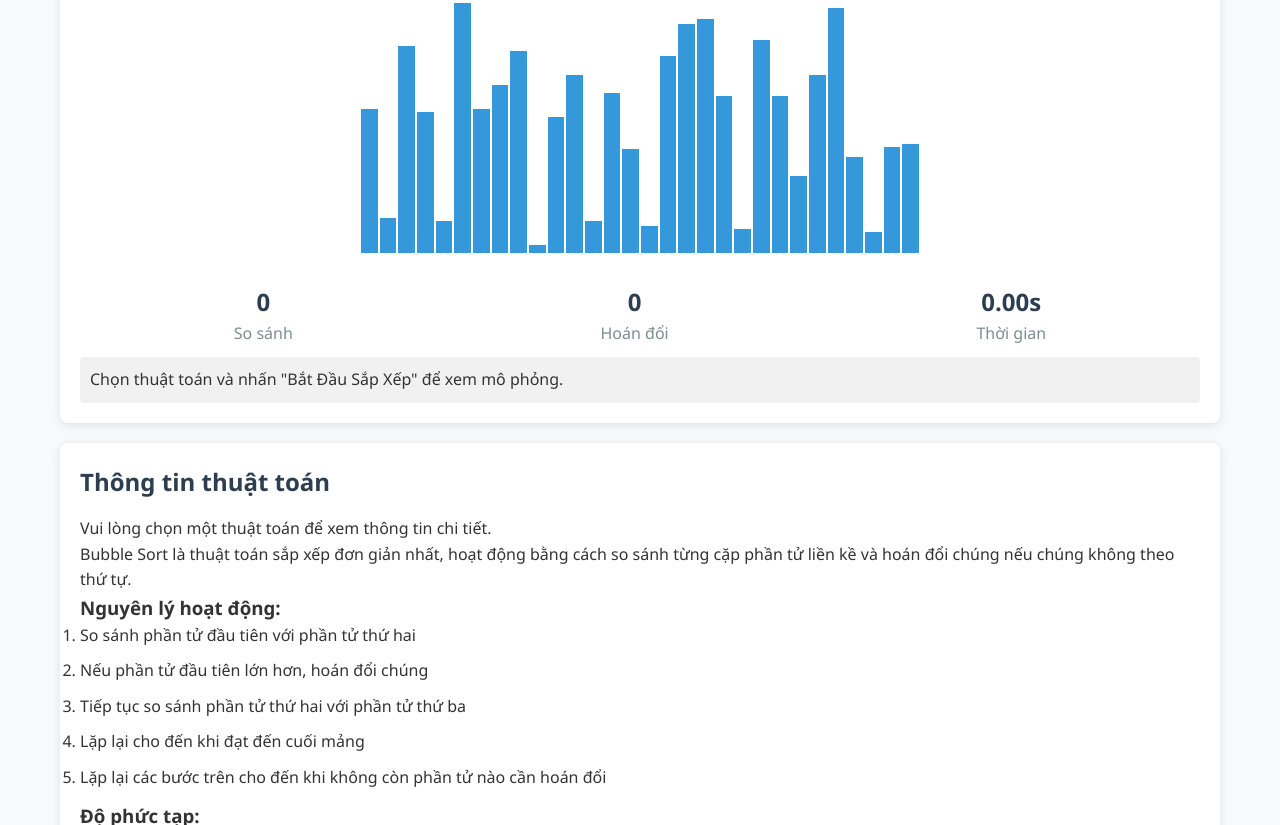
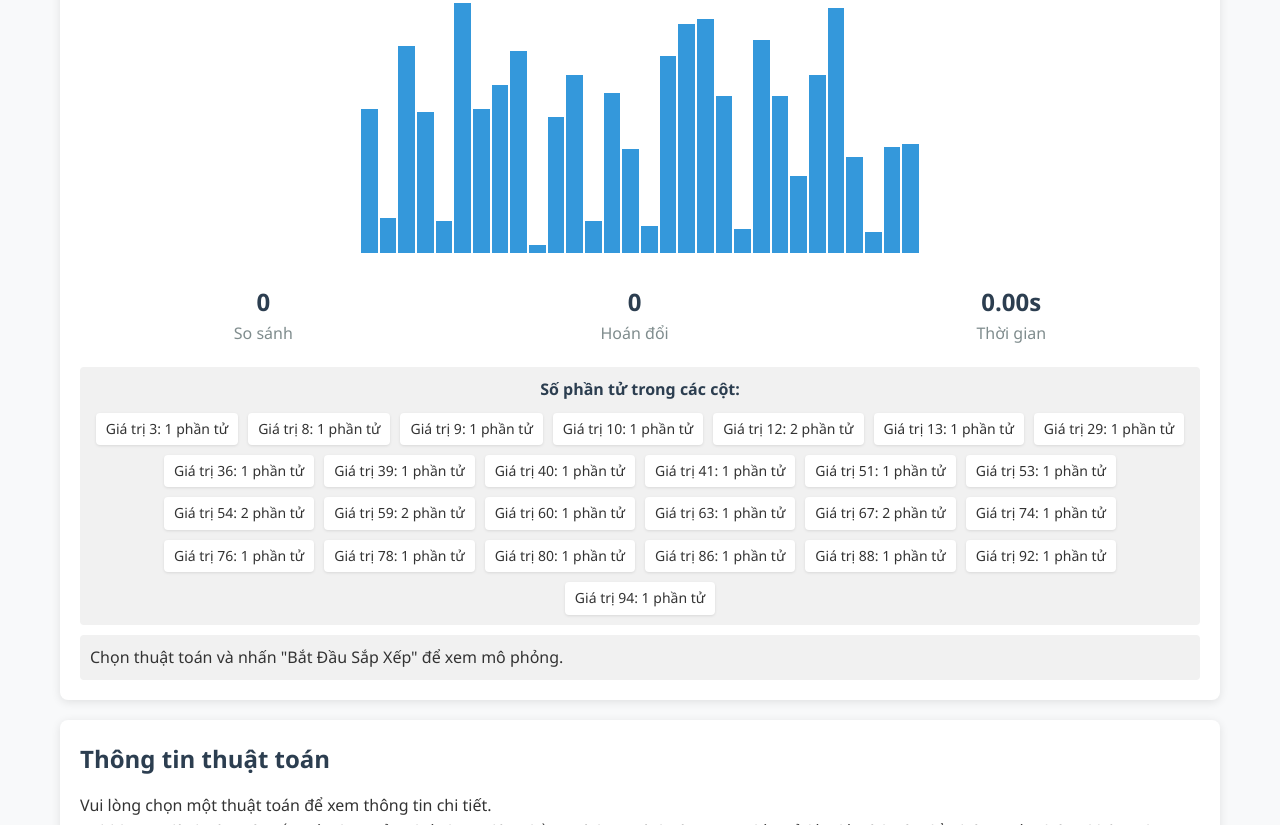
Before and after one commit to PhmHuy1710/ThuatToanSapXep, a plain HTML site: page index.html in a window 1280 px wide. Shown: the part 475-1300 px from the top of the page. Drawn offline with Linux system fonts and the light colour scheme.

Commit message:
Add files via upload

```diff
--- a/css/style.css
+++ b/css/style.css
@@ -142,6 +142,35 @@ input[type="range"] {
     color: #7f8c8d;
 }
 
+.element-counts-container {
+    margin-top: 20px;
+    padding: 10px;
+    background-color: #f1f1f1;
+    border-radius: 4px;
+}
+
+.element-count-title {
+    text-align: center;
+    font-weight: bold;
+    margin-bottom: 10px;
+    color: #2c3e50;
+}
+
+.element-counts {
+    display: flex;
+    flex-wrap: wrap;
+    justify-content: center;
+    gap: 10px;
+}
+
+.count-item {
+    background-color: #fff;
+    padding: 5px 10px;
+    border-radius: 4px;
+    box-shadow: 0 1px 3px rgba(0, 0, 0, 0.1);
+    font-size: 14px;
+}
+
 .algorithm-info {
     background-color: #fff;
     padding: 20px;
--- a/index.html
+++ b/index.html
@@ -65,6 +65,11 @@
                 </div>
             </div>
 
+            <div class="element-counts-container" id="elementCountsContainer">
+                <div class="element-count-title">Số phần tử trong các cột:</div>
+                <div class="element-counts" id="elementCounts"></div>
+            </div>
+
             <div class="steps-display" id="stepsDisplay">
                 <p>Chọn thuật toán và nhấn "Bắt Đầu Sắp Xếp" để xem mô phỏng.</p>
             </div>
--- a/js/app.js
+++ b/js/app.js
@@ -77,6 +77,7 @@ document.addEventListener("DOMContentLoaded", function () {
       () => Math.floor(Math.random() * 100) + 1
     );
     HienThi.khoiTaoMang(mangHienTai);
+    HienThi.hienThiDemPhanTu();
 
     kichHoatNutSapXep();
   }
@@ -156,6 +157,7 @@ document.addEventListener("DOMContentLoaded", function () {
     }
 
     taoMangNgauNhien();
+    HienThi.hienThiDemPhanTu();
     capNhatDieuKhien();
   }
 
--- a/js/visualizer.js
+++ b/js/visualizer.js
@@ -10,6 +10,7 @@ const HienThi = (function () {
   let hienThiSoSanh = document.getElementById("comparisons");
   let hienThiHoanDoi = document.getElementById("swaps");
   let hienThiThoiGian = document.getElementById("timeElapsed");
+  let khungDemPhanTu = document.getElementById("elementCounts");
 
   let mang = [];
   let thanhHienThi = [];
@@ -46,6 +47,45 @@ const HienThi = (function () {
     }
   };
 
+  // Đếm số phần tử trong các cột giá trị
+  const demPhanTu = () => {
+    // Tạo một đối tượng để đếm số lượng phần tử cho mỗi giá trị
+    const demGiaTri = {};
+
+    // Đếm số lượng phần tử cho mỗi giá trị
+    mang.forEach(giaTri => {
+      if (demGiaTri[giaTri]) {
+        demGiaTri[giaTri]++;
+      } else {
+        demGiaTri[giaTri] = 1;
+      }
+    });
+
+    return demGiaTri;
+  };
+
+  // Hiển thị số lượng phần tử trong các cột
+  const hienThiDemPhanTu = () => {
+    // Đếm số lượng phần tử cho mỗi giá trị
+    const demGiaTri = demPhanTu();
+
+    // Xóa nội dung hiện tại
+    khungDemPhanTu.innerHTML = "";
+
+    // Tạo danh sách các giá trị được sắp xếp
+    const danhSachGiaTri = Object.keys(demGiaTri).sort(
+      (a, b) => parseInt(a) - parseInt(b)
+    );
+
+    // Hiển thị số lượng phần tử cho mỗi giá trị
+    danhSachGiaTri.forEach(giaTri => {
+      const phanTuDem = document.createElement("div");
+      phanTuDem.className = "count-item";
+      phanTuDem.textContent = `Giá trị ${giaTri}: ${demGiaTri[giaTri]} phần tử`;
+      khungDemPhanTu.appendChild(phanTuDem);
+    });
+  };
+
   // Tạo thanh hiển thị cho mảng
   const taoThanhHienThi = () => {
     khungMang.innerHTML = "";
@@ -63,6 +103,9 @@ const HienThi = (function () {
       khungMang.appendChild(thanh);
       thanhHienThi.push(thanh);
     });
+
+    // Hiển thị số lượng phần tử trong các cột
+    hienThiDemPhanTu();
   };
 
   // Reset hiển thị
@@ -81,6 +124,9 @@ const HienThi = (function () {
     // Xóa thông báo bước
     khungBuoc.innerHTML =
       '<p>Chọn thuật toán và nhấn "Bắt Đầu Sắp Xếp" để xem mô phỏng.</p>';
+
+    // Cập nhật hiển thị số lượng phần tử
+    hienThiDemPhanTu();
   };
 
   // Hiển thị thông tin bước
@@ -194,6 +240,9 @@ const HienThi = (function () {
         const chieuCaoTam = thanhHienThi[i].style.height;
         thanhHienThi[i].style.height = thanhHienThi[j].style.height;
         thanhHienThi[j].style.height = chieuCaoTam;
+
+        // Cập nhật hiển thị số lượng phần tử
+        hienThiDemPhanTu();
       }
     }, doTre);
 
@@ -215,6 +264,9 @@ const HienThi = (function () {
         thanhHienThi[viTri].style.height = `${
           (giaTri / giaTriLonNhat) * 250
         }px`;
+
+        // Cập nhật hiển thị số lượng phần tử
+        hienThiDemPhanTu();
       }
     }, doTre);
 
@@ -289,5 +341,8 @@ const HienThi = (function () {
 
     // Lấy thời gian trễ
     layDoTre: layDoTre,
+
+    // Hiển thị đếm phần tử
+    hienThiDemPhanTu: hienThiDemPhanTu,
   };
 })();
```
